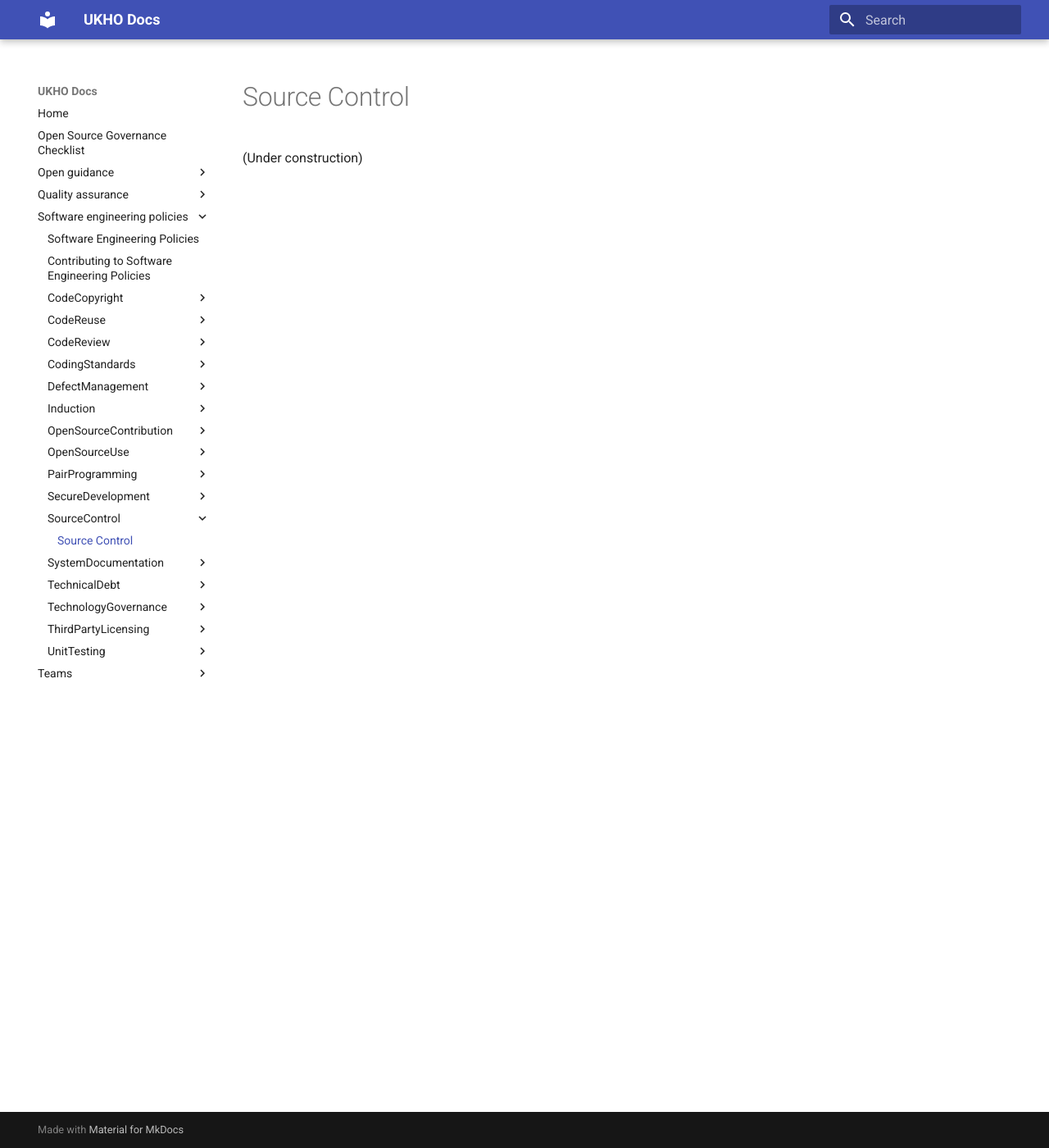
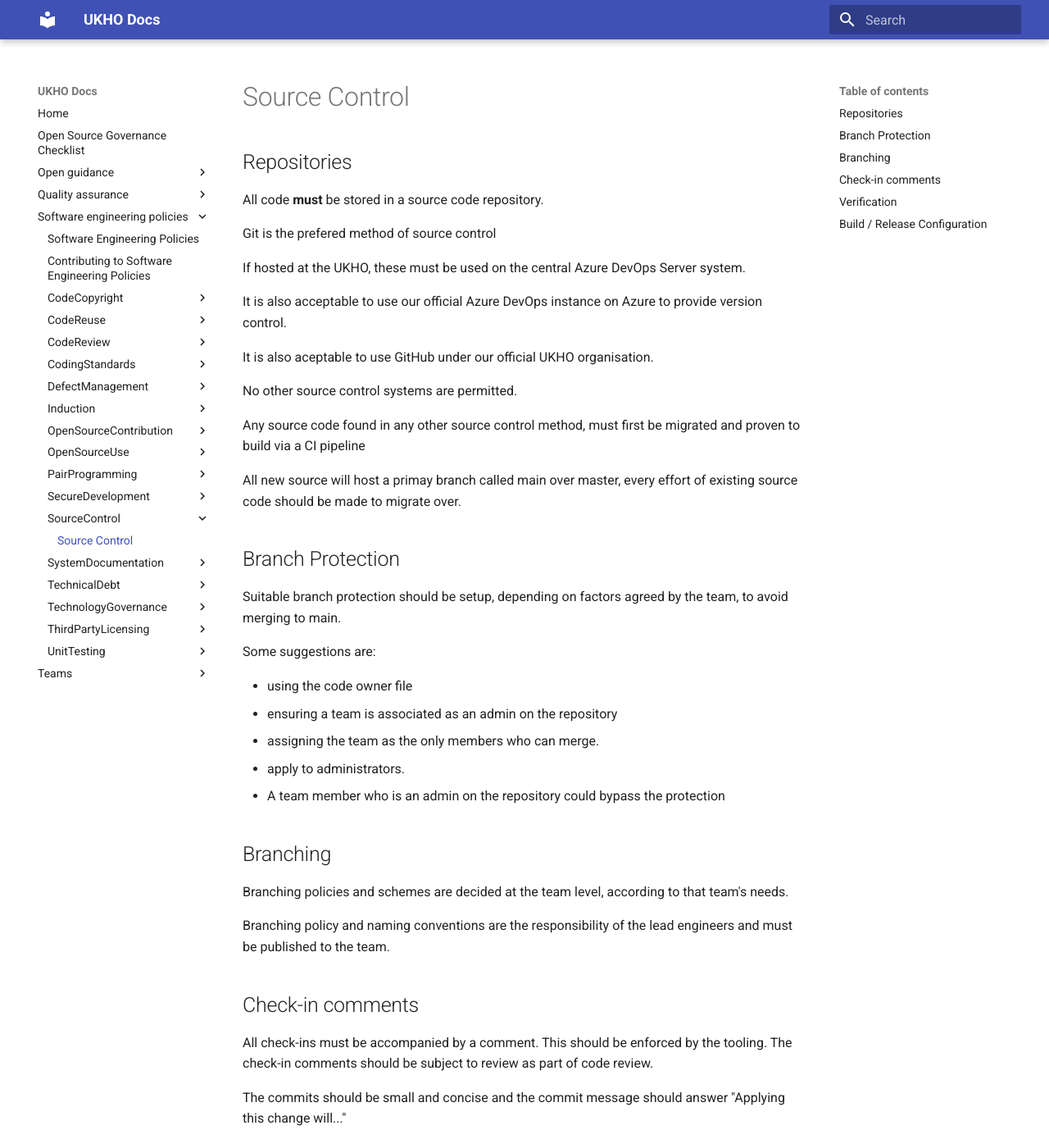
Before and after one commit to UKHO/docs, an MkDocs documentation site: the page built from docs/software-engineering-policies/SourceControl/SourceControlPolicy.md, in a window 1280 px wide and 1400 px high. Shown: the whole window at 82% size. Built offline with MkDocs 1.6.1 and Material for MkDocs 9.7.7, drawn with Linux system fonts in a browser that asks for light colours; some of the changed text lies outside the part shown.

Commit message:
update of of policy

```diff
--- a/docs/software-engineering-policies/SourceControl/SourceControlPolicy.md
+++ b/docs/software-engineering-policies/SourceControl/SourceControlPolicy.md
@@ -1,3 +1,55 @@
 # Source Control
 
-(Under construction)
+## Repositories
+
+All code **must** be stored in a source code repository.
+
+Git is the prefered method of source control
+
+If hosted at the UKHO, these must be used on the central Azure DevOps Server system.
+
+It is also acceptable to use our official Azure DevOps instance on Azure to provide version control.
+
+It is also aceptable to use GitHub under our official UKHO organisation.
+
+No other source control systems are permitted.
+
+Any source code found in any other source control method, must first be migrated and proven to build via a CI pipeline
+
+All new source will host a primay branch called main over master, every effort of existing source code should be made to migrate over.
+
+## Branch Protection
+
+Suitable branch protection should be setup, depending on factors agreed by the team, to avoid merging to main.
+
+Some suggestions are:
+
+- using the code owner file
+- ensuring a team is associated as an admin on the repository
+  - assigning the team as the only members who can merge.
+- apply to administrators.
+  - A team member who is an admin on the repository could bypass the protection
+
+## Branching
+
+Branching policies and schemes are decided at the team level, according to that team's needs.
+
+Branching policy and naming conventions are the responsibility of the lead engineers and must be published to the team.
+
+## Check-in comments
+
+All check-ins must be accompanied by a comment.  This should be enforced by the tooling.  The check-in comments should be subject to review as part of code review.
+
+The commits should be small and concise and the commit message should answer "Applying this change will..."
+
+## Verification
+
+ A team's source control system must be open to inspection, including history of check-in comments.
+
+A team's branching policy and naming conventions must be available for verification.
+
+## Build / Release Configuration
+
+Build and release pipelines should be under source control using yaml builds.
+
+secrets should be provided by variable groups and possibly backed by a keyvault to allow for easy of maintenance.
```
